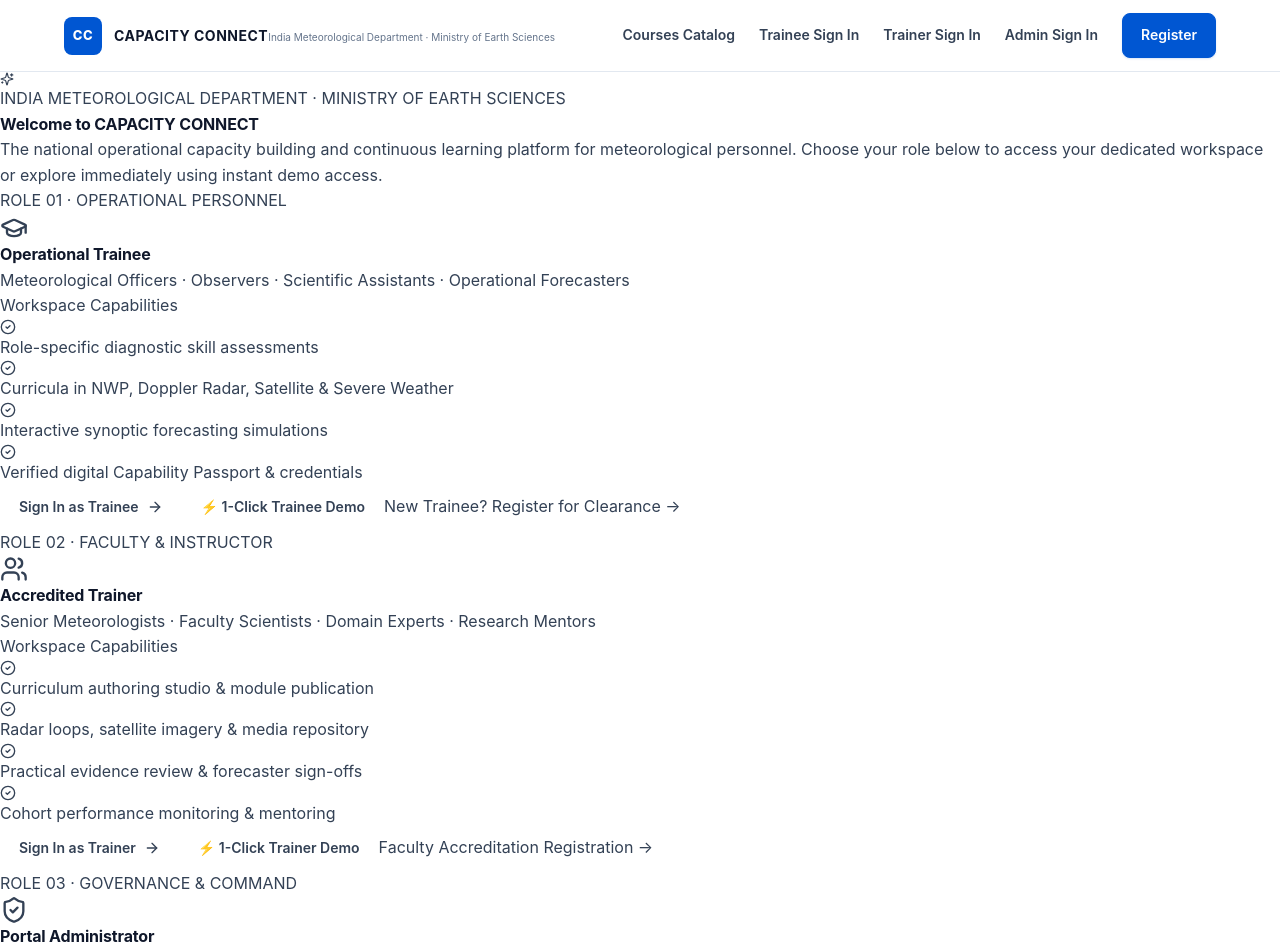
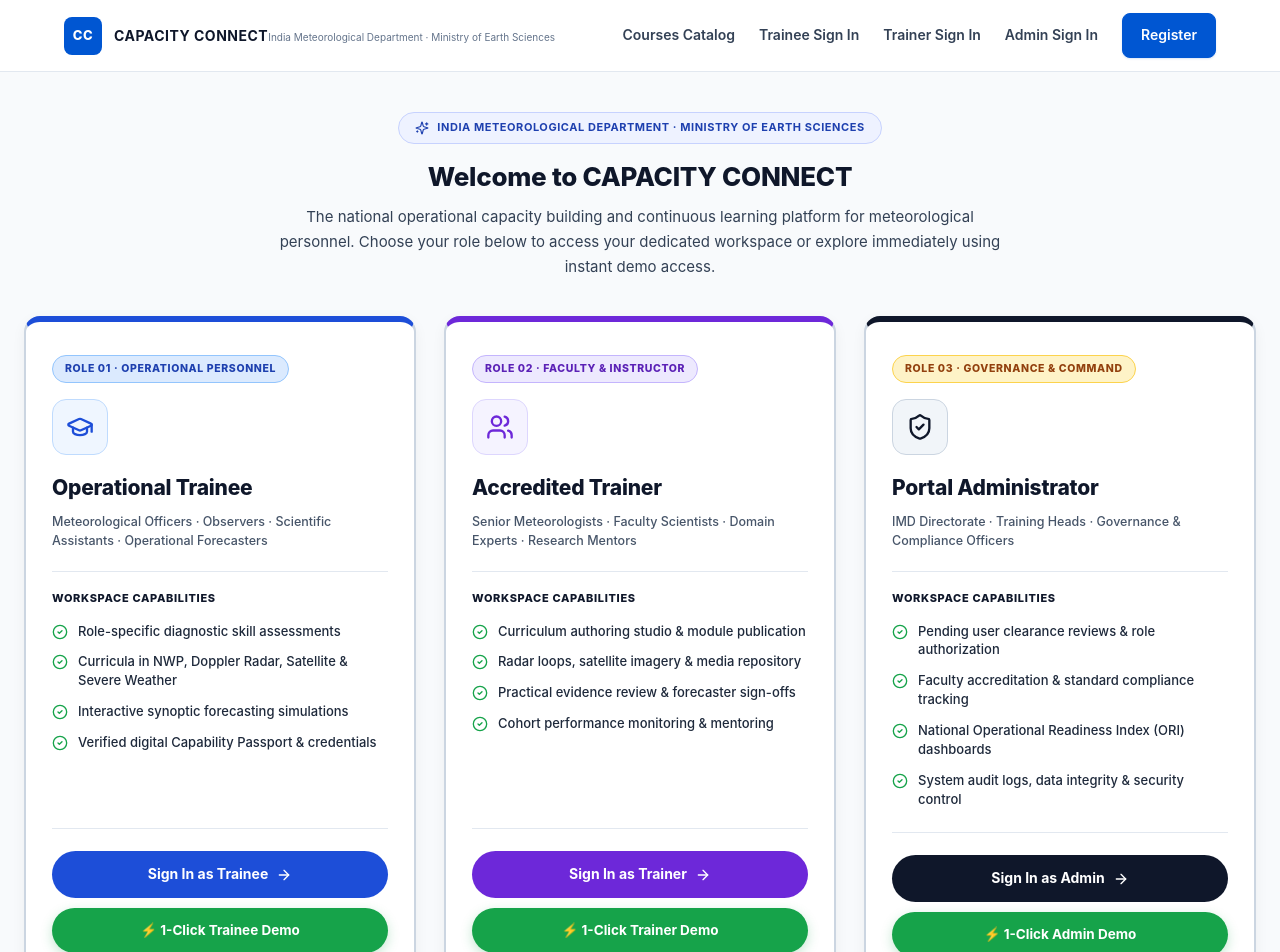
Before and after one commit to Gopal230/Capacity_Connect_26075, a React (Vite) app: page / in a window 1280 px wide. Shown: the top 952 px of the page. Built offline with nearby package versions, Linux system fonts and the light colour scheme.

Commit message:
Ensure gateway.css has full styles and is imported in main.tsx and index.css

```diff
--- a/src/gateway.css
+++ b/src/gateway.css
@@ -0,0 +1,329 @@
+/* =========================================================
+   CAPACITY CONNECT - 3-PART ROLE GATEWAY STYLING
+   ========================================================= */
+
+.portal-gateway {
+  min-height: calc(100vh - 140px);
+  background: #F8FAFC;
+  padding: 40px 24px 64px;
+}
+
+.gateway-hero {
+  max-width: 920px;
+  margin: 0 auto 36px;
+  text-align: center;
+}
+
+.gateway-badge {
+  display: inline-flex;
+  align-items: center;
+  gap: 8px;
+  padding: 6px 16px;
+  border-radius: 9999px;
+  background: #EEF2FF;
+  border: 1.5px solid #C7D2FE;
+  color: #1E40AF;
+  font-size: 11px;
+  font-weight: 700;
+  letter-spacing: 0.05em;
+  text-transform: uppercase;
+  margin-bottom: 16px;
+}
+
+.gateway-hero h1 {
+  font-size: 26px !important;
+  font-weight: 800;
+  color: #0F172A;
+  margin: 0 0 12px;
+  line-height: 1.3;
+}
+
+.gateway-desc {
+  font-size: 15px;
+  line-height: 1.65;
+  color: #334155;
+  max-width: 740px;
+  margin: 0 auto;
+}
+
+/* =========================================================
+   THREE-PART DIVISION: HIGH CLARITY, ZERO OVERLAP
+   ========================================================= */
+.three-part-container {
+  display: grid;
+  grid-template-columns: repeat(3, 1fr);
+  gap: 28px;
+  max-width: 1240px;
+  margin: 0 auto;
+  align-items: stretch;
+}
+
+@media (max-width: 1024px) {
+  .three-part-container {
+    grid-template-columns: 1fr;
+    max-width: 580px;
+  }
+}
+
+.role-part-column {
+  background: #FFFFFF;
+  border: 2px solid #CBD5E1;
+  border-radius: 16px;
+  padding: 32px 26px;
+  display: flex;
+  flex-direction: column;
+  justify-content: space-between;
+  box-shadow: 0 4px 14px rgba(15, 23, 42, 0.05);
+  transition: transform 0.2s ease, border-color 0.2s ease, box-shadow 0.2s ease;
+}
+
+.role-part-column:hover {
+  transform: translateY(-4px);
+  box-shadow: 0 12px 28px rgba(15, 23, 42, 0.1);
+}
+
+/* Part 1: Operational Trainee */
+.part-trainee {
+  border-top: 6px solid #1D4ED8;
+}
+.part-trainee:hover {
+  border-color: #1D4ED8;
+}
+.tag-trainee {
+  background: #DBEAFE;
+  color: #1E40AF;
+  border: 1px solid #93C5FD;
+}
+.box-trainee {
+  background: #EFF6FF;
+  color: #1D4ED8;
+  border: 1.5px solid #BFDBFE;
+}
+.btn-trainee-login {
+  background: #1D4ED8 !important;
+  color: #FFFFFF !important;
+  font-weight: 700;
+  padding: 12px 18px;
+  border-radius: 9999px;
+  display: flex;
+  align-items: center;
+  justify-content: center;
+  gap: 8px;
+  text-decoration: none;
+  border: none;
+  font-size: 14px;
+  transition: background 0.15s ease;
+}
+.btn-trainee-login:hover {
+  background: #1E40AF !important;
+}
+
+/* Part 2: Accredited Trainer */
+.part-trainer {
+  border-top: 6px solid #6D28D9;
+}
+.part-trainer:hover {
+  border-color: #6D28D9;
+}
+.tag-trainer {
+  background: #EDE9FE;
+  color: #5B21B6;
+  border: 1px solid #C4B5FD;
+}
+.box-trainer {
+  background: #F5F3FF;
+  color: #6D28D9;
+  border: 1.5px solid #DDD6FE;
+}
+.btn-trainer-login {
+  background: #6D28D9 !important;
+  color: #FFFFFF !important;
+  font-weight: 700;
+  padding: 12px 18px;
+  border-radius: 9999px;
+  display: flex;
+  align-items: center;
+  justify-content: center;
+  gap: 8px;
+  text-decoration: none;
+  border: none;
+  font-size: 14px;
+  transition: background 0.15s ease;
+}
+.btn-trainer-login:hover {
+  background: #5B21B6 !important;
+}
+
+/* Part 3: Portal Administrator */
+.part-admin {
+  border-top: 6px solid #0F172A;
+}
+.part-admin:hover {
+  border-color: #0F172A;
+}
+.tag-admin {
+  background: #FEF3C7;
+  color: #92400E;
+  border: 1px solid #FCD34D;
+}
+.box-admin {
+  background: #F1F5F9;
+  color: #0F172A;
+  border: 1.5px solid #CBD5E1;
+}
+.btn-admin-login {
+  background: #0F172A !important;
+  color: #FFFFFF !important;
+  font-weight: 700;
+  padding: 12px 18px;
+  border-radius: 9999px;
+  display: flex;
+  align-items: center;
+  justify-content: center;
+  gap: 8px;
+  text-decoration: none;
+  border: none;
+  font-size: 14px;
+  transition: background 0.15s ease;
+}
+.btn-admin-login:hover {
+  background: #1E293B !important;
+}
+
+/* Header & Tags */
+.part-header {
+  margin-bottom: 20px;
+}
+
+.part-tag {
+  display: inline-block;
+  font-size: 10.5px;
+  font-weight: 800;
+  letter-spacing: 0.06em;
+  text-transform: uppercase;
+  padding: 5px 12px;
+  border-radius: 9999px;
+  margin-bottom: 16px;
+}
+
+.part-icon-box {
+  width: 56px;
+  height: 56px;
+  border-radius: 14px;
+  display: flex;
+  align-items: center;
+  justify-content: center;
+  margin-bottom: 16px;
+}
+
+.part-header h2 {
+  font-size: 21px;
+  font-weight: 800;
+  color: #0F172A;
+  margin: 0 0 8px;
+}
+
+.part-audience {
+  font-size: 12.5px;
+  color: #475569;
+  line-height: 1.5;
+  margin: 0;
+  min-height: 38px;
+  font-weight: 500;
+}
+
+/* Body & Checklist */
+.part-body {
+  border-top: 1.5px solid #E2E8F0;
+  padding-top: 18px;
+  margin-bottom: 24px;
+  flex: 1;
+}
+
+.part-features-title {
+  font-size: 11px;
+  font-weight: 800;
+  text-transform: uppercase;
+  letter-spacing: 0.06em;
+  color: #0F172A;
+  display: block;
+  margin-bottom: 14px;
+}
+
+.part-checklist {
+  list-style: none;
+  padding: 0;
+  margin: 0;
+  display: flex;
+  flex-direction: column;
+  gap: 12px;
+}
+
+.part-checklist li {
+  display: flex;
+  align-items: flex-start;
+  gap: 10px;
+  font-size: 13px;
+  color: #1E293B;
+  line-height: 1.45;
+  font-weight: 500;
+}
+
+.part-checklist li .check-icon {
+  color: #16A34A;
+  flex-shrink: 0;
+  margin-top: 2px;
+}
+
+/* Actions & Demo Button */
+.part-actions {
+  display: flex;
+  flex-direction: column;
+  gap: 10px;
+  border-top: 1.5px solid #E2E8F0;
+  padding-top: 22px;
+}
+
+.btn-demo-solid {
+  background: #16A34A !important;
+  color: #FFFFFF !important;
+  font-weight: 700;
+  font-size: 13.5px;
+  padding: 12px 18px;
+  border-radius: 9999px;
+  border: none;
+  cursor: pointer;
+  display: flex;
+  align-items: center;
+  justify-content: center;
+  gap: 8px;
+  box-shadow: 0 4px 12px rgba(22, 163, 74, 0.25);
+  transition: background 0.15s ease, transform 0.15s ease;
+}
+
+.btn-demo-solid:hover {
+  background: #15803D !important;
+  transform: translateY(-1px);
+}
+
+.part-register-link {
+  font-size: 12.5px;
+  font-weight: 600;
+  color: #1D4ED8;
+  text-decoration: none;
+  text-align: center;
+  margin-top: 4px;
+}
+
+.part-register-link:hover {
+  text-decoration: underline;
+}
+
+.part-admin-notice {
+  font-size: 11.5px;
+  color: #64748B;
+  text-align: center;
+  margin-top: 4px;
+  font-style: italic;
+  line-height: 1.4;
+}
--- a/src/index.css
+++ b/src/index.css
@@ -1 +1,2 @@
 @import "./styles.css";
+@import "./gateway.css";
--- a/src/main.tsx
+++ b/src/main.tsx
@@ -4,6 +4,7 @@
 import App from "./App";
 import { AppProvider } from "./context/AppContext";
 import "./index.css";
+import "./gateway.css";
 
 ReactDOM.createRoot(document.getElementById("root")!).render(
   <React.StrictMode>
```
